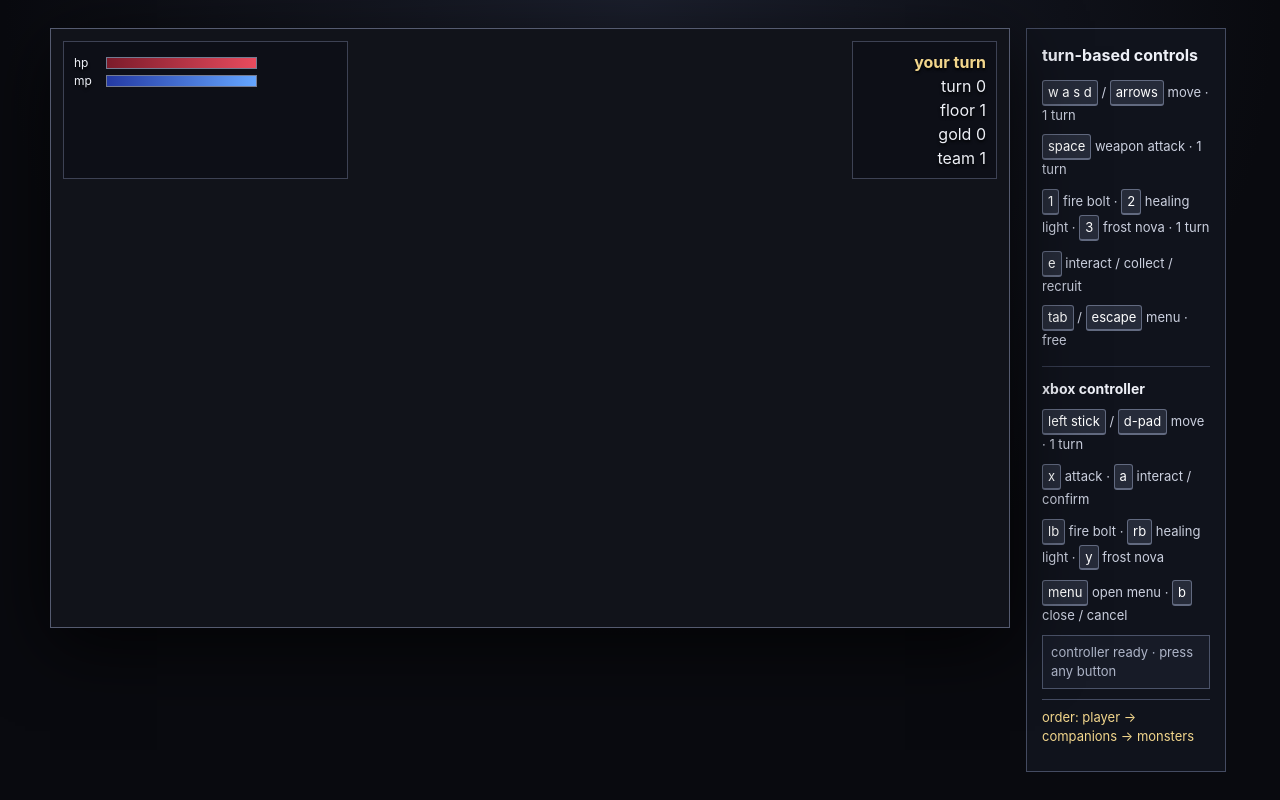
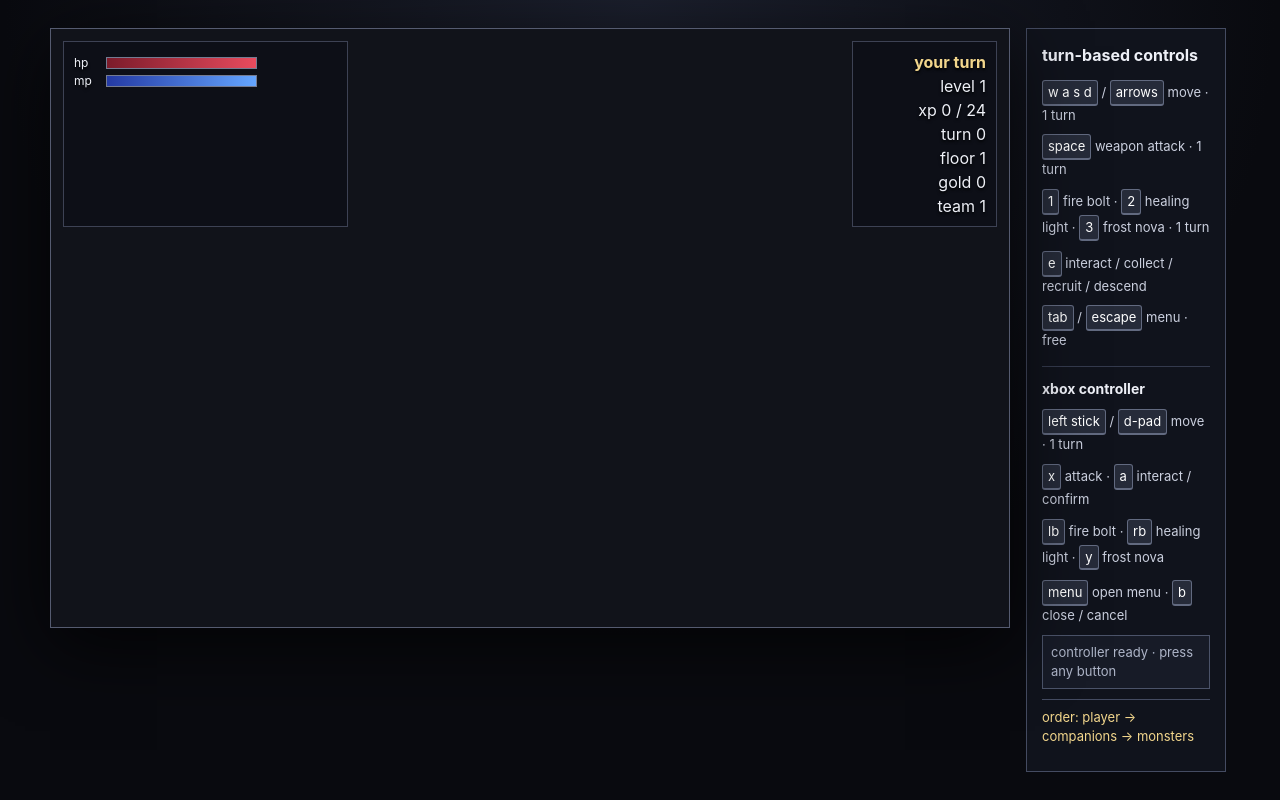
Before and after one commit to CambellJSmith/turnBasedDCrawler, a website: page ashfall_depths/index.html in a window 1280 px wide. Drawn offline with Linux system fonts and the light colour scheme.

Commit message:
Add level and XP HUD

```diff
--- a/ashfall_depths/index.html
+++ b/ashfall_depths/index.html
@@ -37,6 +37,8 @@
         </div>
         <div class="hud_group hud_right">
           <span id="phase_text" class="turn_phase">your turn</span>
+          <span id="level_text">level 1</span>
+          <span id="experience_text">xp 0 / 24</span>
           <span id="turn_text">turn 0</span>
           <span id="floor_text">floor 1</span>
           <span id="gold_text">gold 0</span>
@@ -80,7 +82,7 @@
       <p><kbd>w a s d</kbd> / <kbd>arrows</kbd> move · 1 turn</p>
       <p><kbd>space</kbd> weapon attack · 1 turn</p>
       <p><kbd>1</kbd> fire bolt · <kbd>2</kbd> healing light · <kbd>3</kbd> frost nova · 1 turn</p>
-      <p><kbd>e</kbd> interact / collect / recruit</p>
+      <p><kbd>e</kbd> interact / collect / recruit / descend</p>
       <p><kbd>tab</kbd> / <kbd>escape</kbd> menu · free</p>
       <h3>xbox controller</h3>
       <p><kbd>left stick</kbd> / <kbd>d-pad</kbd> move · 1 turn</p>
```
